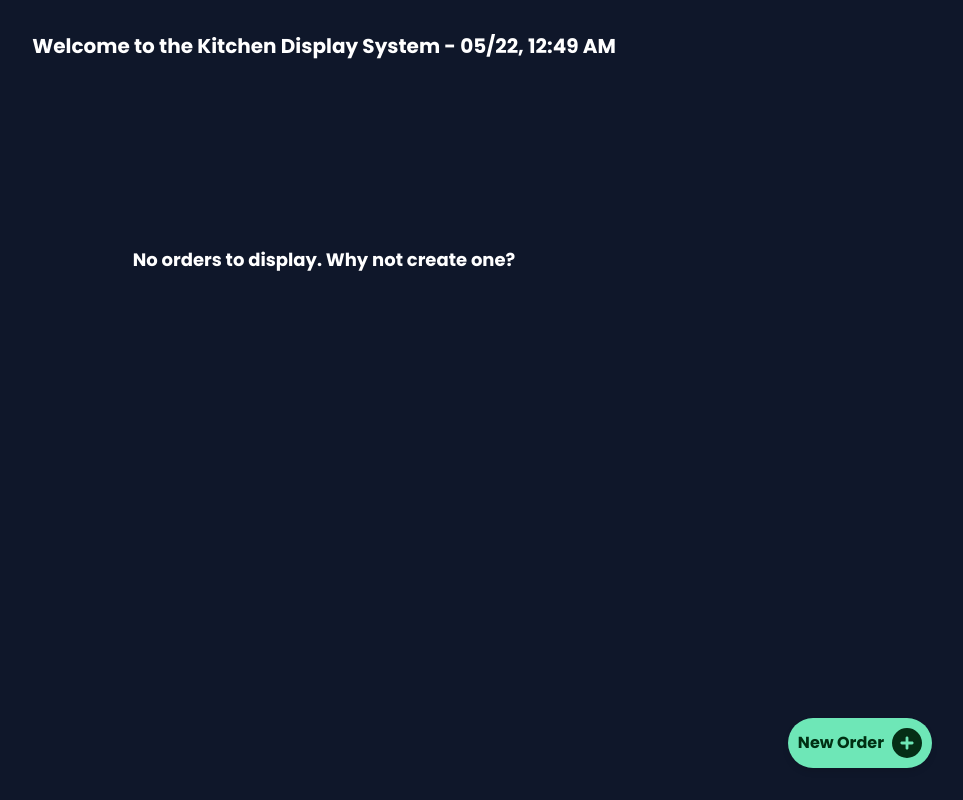
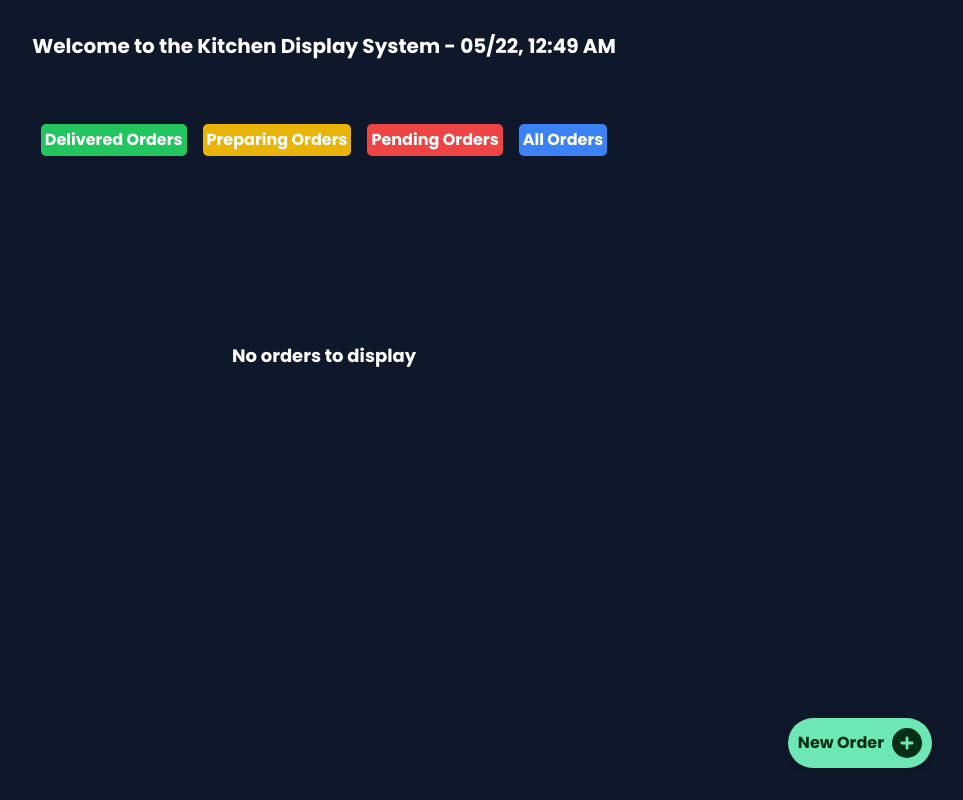
Before and after one commit to Fabrizzio20k/Kitchen-Display-System, a Next.js app: page / in a window 1280 px wide. Shown: the whole page, without its empty margins (316-1279 px from the left). Built offline with nearby package versions, Linux system fonts and the light colour scheme.

Commit message:
Add filter to distinguish between types of order

```diff
--- a/src/app/page.tsx
+++ b/src/app/page.tsx
@@ -2,12 +2,32 @@
 
 import OrderComponent from "@/components/OrderComponent";
 import ButtonCreateOrderComponent from "@/components/buttons/ButtonCreateOrderComponent";
-
+import { ButtonOptions } from "@/components/buttons/ButtonOptions";
 import { useAppSelector } from "@/redux/store/store";
+import { useState, useEffect } from "react";
+import { Order } from "@/interfaces/order";
 
 
 export default function Home() {
   const orderListState = useAppSelector((state) => state.order.orderList);
+
+  const [orderList, setOrderList] = useState<Order[]>(orderListState);
+
+  useEffect(() => {
+    setOrderList(orderListState);
+  }, [orderListState]);
+
+  const handleOrderList = (status: string) => {
+    if (status === "all") {
+      setOrderList(orderListState);
+    } else {
+      const filteredOrders = orderListState.filter((order) => order.status === status);
+      const sortedOrders = filteredOrders.sort((a, b) => {
+        return new Date(b.time).getTime() - new Date(a.time).getTime();
+      });
+      setOrderList(sortedOrders);
+    }
+  }
 
   return (
     <main className="h-screen items-center justify-center mx-4 md:mx-10 lg:mx-20 font-poppins py-8">
@@ -24,15 +44,29 @@ export default function Home() {
           }
         </h1>
       </div>
-      {orderListState.length === 0 && (
+      <div className="flex flex-col md:flex-row md:space-y-0 space-x-4 space-y-4 py-8 justify-center">
+        <ButtonOptions color="#22C55E" textColor="#fff" hoverColor="#15803D" onClick={() => handleOrderList("done")}>
+          Delivered Orders
+        </ButtonOptions>
+        <ButtonOptions color="#EAB308" textColor="#fff" hoverColor="#A16207" onClick={() => handleOrderList("preparing")}>
+          Preparing Orders
+        </ButtonOptions>
+        <ButtonOptions color="#EF4444" textColor="#fff" hoverColor="#B91C08" onClick={() => handleOrderList("pending")}>
+          Pending Orders
+        </ButtonOptions>
+        <ButtonOptions color="#3B82F6" textColor="#fff" hoverColor="#1E40AF" onClick={() => handleOrderList("all")}>
+          All Orders
+        </ButtonOptions>
+      </div>
+      {orderList.length === 0 && (
         <div className="flex justify-center text-white h-1/2 items-center">
-          <h1 className="text-lg font-bold pb-8 text-center">No orders to display. Why not create one?</h1>
+          <h1 className="text-lg font-bold pb-8 text-center">No orders to display</h1>
         </div>
       )}
-      {orderListState.length > 0 && (
+      {orderList.length > 0 && (
         <div className="w-full flex items-center justify-center">
           <div className="grid gap-4 grid-cols-1 lg:grid-cols-2 xl:grid-cols-4">
-            {orderListState.map((order) => (
+            {orderList.map((order) => (
               <OrderComponent key={order.id} order={order} />
             ))}
           </div>
```
